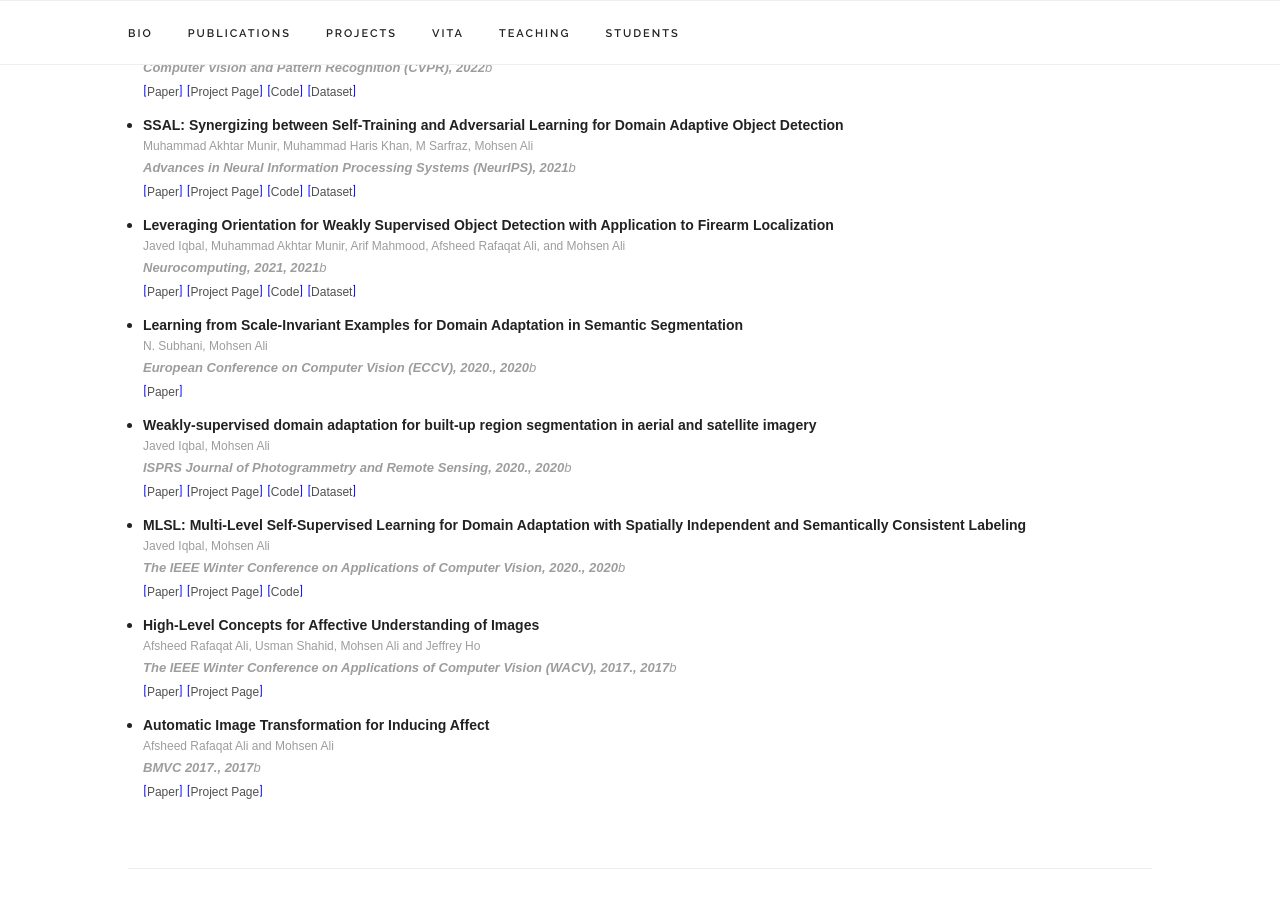
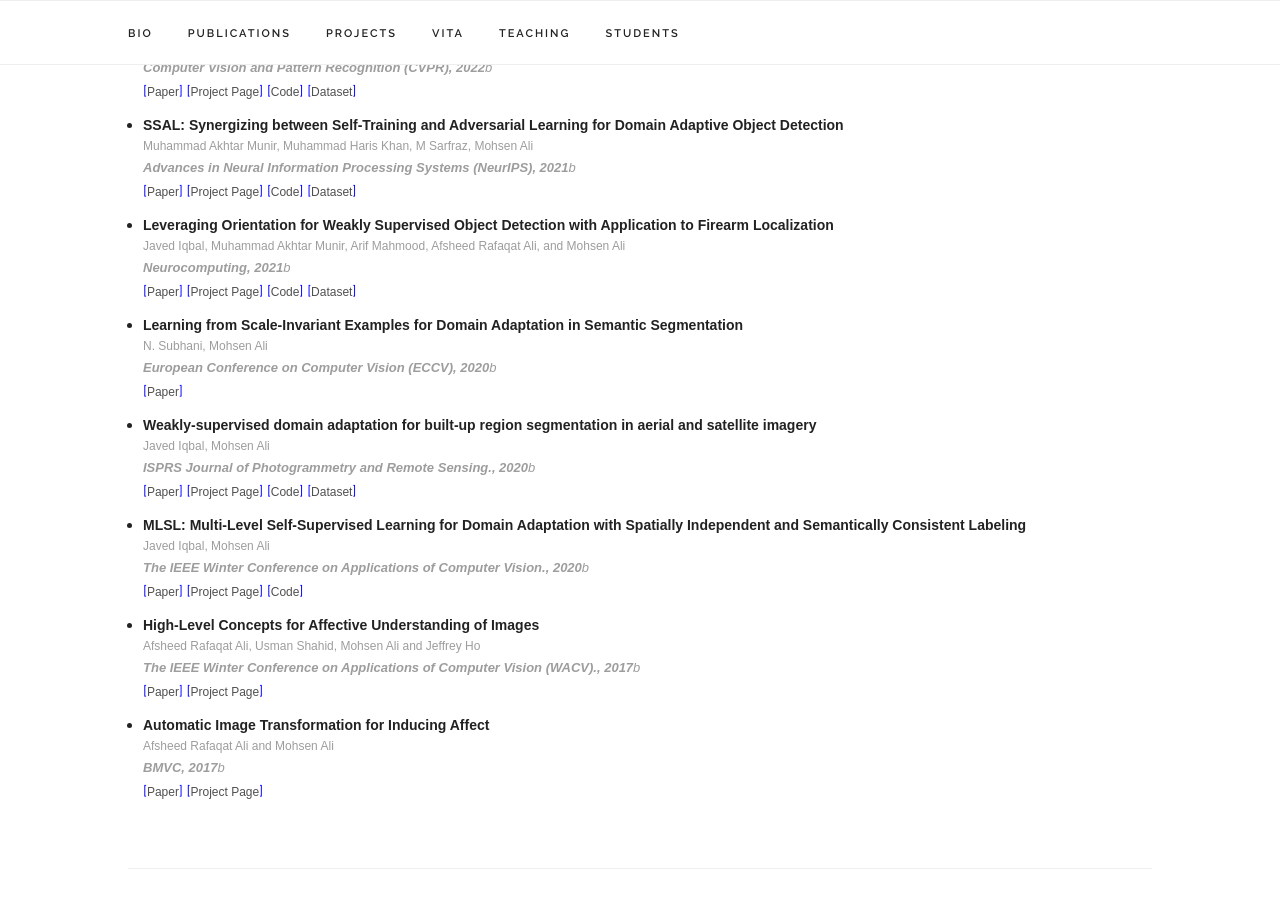
Before and after one commit to mohsenali/mohsenali.github.io, a Jekyll site: the page built from index.html, in a window 1280 px wide and 900 px high, scrolled down 1797 px. Built offline with Jekyll 4.4.1, drawn with Linux system fonts in a browser that asks for light colours; some web fonts are replaced.

Commit message:
Update publications.yaml removed venue years from names

```diff
--- a/_data/publications.yaml
+++ b/_data/publications.yaml
@@ -41,7 +41,7 @@ papers:
 
   - title: "Leveraging Orientation for Weakly Supervised Object Detection with Application to Firearm Localization"
     authors: "Javed Iqbal, Muhammad Akhtar Munir, Arif Mahmood, Afsheed Rafaqat Ali, and Mohsen Ali"
-    venue: "Neurocomputing, 2021"
+    venue: "Neurocomputing"
     paper_pdf: "https://arxiv.org/pdf/1904.10032"
     page: "http://im.itu.edu.pk/orientation-aware-firearms-detection/"
     code: "https://github.com/makhtar17004/orientation-aware-firearm-detection"
@@ -51,21 +51,21 @@ papers:
 
   - title: “Optimal school site selection in Urban areas using deep neural networks"
     authors: “Nimra Zaheer, Saeed-Ul Hassan, Mohsen Ali, Mudassir Shabbir”
-    venue: “Journal of Ambient Intelligence and Humanized Computing, 2021”
+    venue: “Journal of Ambient Intelligence and Humanized Computing”
     year: 2021
     paper_pdf: “https://link.springer.com/article/10.1007%2Fs12652-021-02903-9”
     selected: n
 
   - title: "Learning from Scale-Invariant Examples for Domain Adaptation in Semantic Segmentation"
     authors: "N. Subhani, Mohsen Ali"
-    venue: "European Conference on Computer Vision (ECCV), 2020."
+    venue: "European Conference on Computer Vision (ECCV)"
     paper_pdf: "https://www.ecva.net/papers/eccv_2020/papers_ECCV/papers/123670290.pdf"
     year: "2020"
     selected: y
 
   - title: "Weakly-supervised domain adaptation for built-up region segmentation in aerial and satellite imagery"
     authors: "Javed Iqbal, Mohsen Ali"
-    venue: "ISPRS Journal of Photogrammetry and Remote Sensing, 2020."
+    venue: "ISPRS Journal of Photogrammetry and Remote Sensing."
     paper_pdf: "https://arxiv.org/pdf/2007.02277.pdf"
     page: "http://im.itu.edu.pk/wan/"
     dataset: "https://drive.google.com/file/d/1cYdc2-WWuHwv3tMvjpxRVpBRh5pZQbza/view?usp=sharing"
@@ -75,7 +75,7 @@ papers:
 
   - title: "MLSL: Multi-Level Self-Supervised Learning for Domain Adaptation with Spatially Independent and Semantically Consistent Labeling"
     authors: "Javed Iqbal, Mohsen Ali"
-    venue: "The IEEE Winter Conference on Applications of Computer Vision, 2020."
+    venue: "The IEEE Winter Conference on Applications of Computer Vision."
     paper_pdf: "https://openaccess.thecvf.com/content_WACV_2020/papers/Iqbal_MLSL_Multi-Level_Self-Supervised_Learning_for_Domain_Adaptation_with_Spatially_Independent_WACV_2020_paper.pdf"
     page: "http://im.itu.edu.pk/uda-ss/"
     code: "https://github.com/engrjavediqbal/MLSL"
@@ -92,7 +92,7 @@ papers:
 
   - title: "High-Level Concepts for Affective Understanding of Images"
     authors: "Afsheed Rafaqat Ali, Usman Shahid, Mohsen Ali and Jeffrey Ho"
-    venue: "The IEEE Winter Conference on Applications of Computer Vision (WACV),  2017."
+    venue: "The IEEE Winter Conference on Applications of Computer Vision (WACV)."
     paper_pdf: "https://ieeexplore.ieee.org/abstract/document/7926664"
     page: "http://im.itu.edu.pk/high-level-concepts-for-affective-understanding-of-images/"
     year: "2017"
@@ -100,7 +100,7 @@ papers:
 
   - title: "Automatic Image Transformation for Inducing Affect"
     authors: "Afsheed Rafaqat Ali and Mohsen Ali"
-    venue: "BMVC 2017."
+    venue: "BMVC"
     paper_pdf: "https://www.researchgate.net/profile/Mohsen_Ali4/publication/332813634_Automatic_Image_transformation_for_inducing_affect"
     page: "http://im.itu.edu.pk/affective-image-transfer//"
     year: "2017"
```
